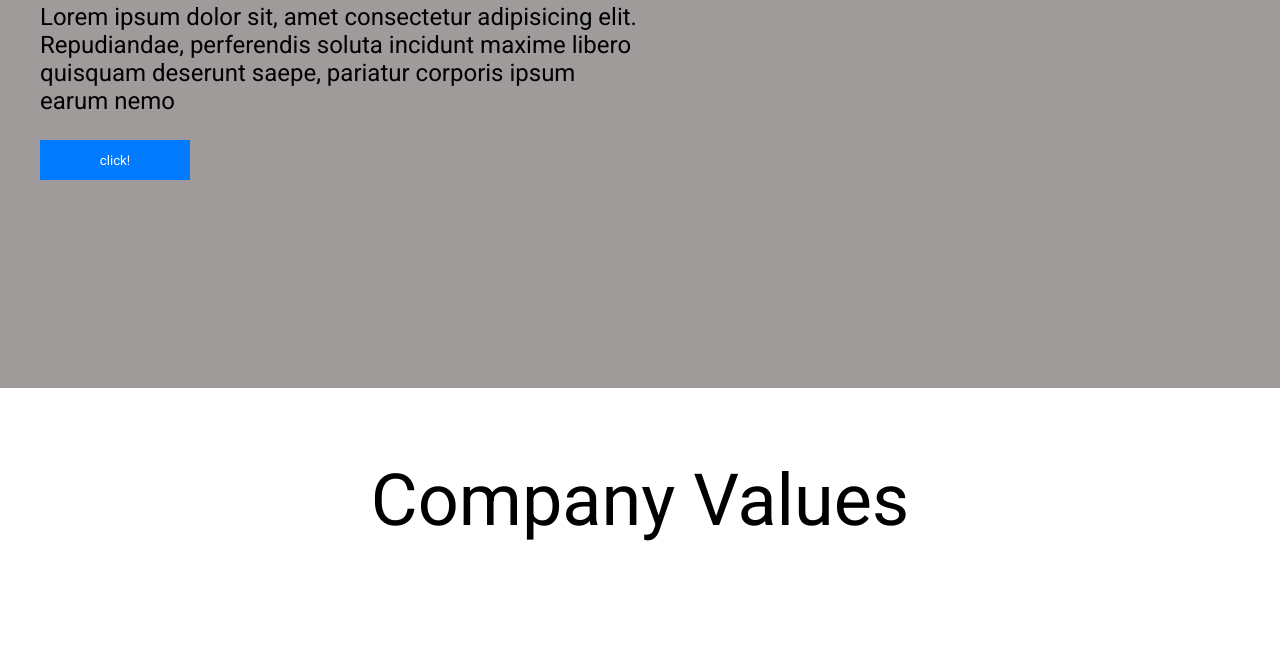
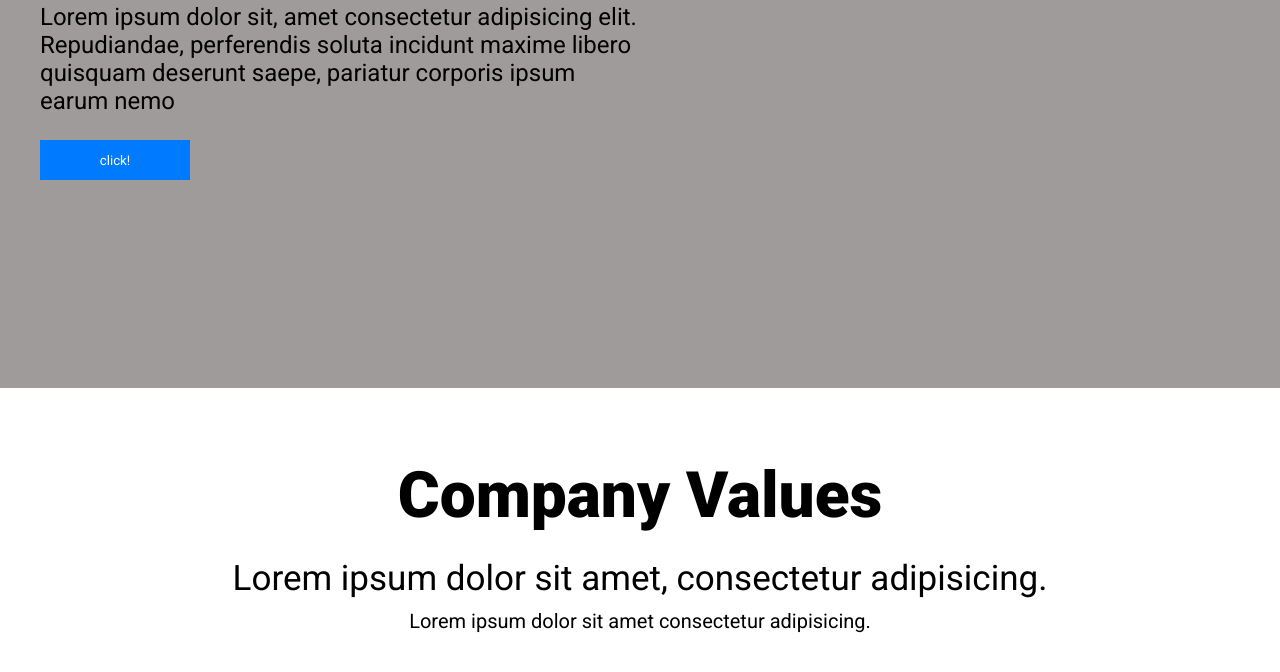
Before and after one commit to REDGROUL/HTMLPrac, a plain HTML site: page index.html in a window 1280 px wide. Shown: the part 422-1094 px from the top of the page. Drawn offline with Linux system fonts and the light colour scheme.

Commit message:
add company cards

```diff
--- a/index.html
+++ b/index.html
@@ -58,6 +58,28 @@
                         <div class="hsection__text">
                             Company Values
                         </div>
+                        <div class="hsection__subtext">
+                            Lorem ipsum dolor sit amet, consectetur adipisicing.
+                        </div>
+                        <div class="hsection_minitext">
+                            Lorem ipsum dolor sit amet consectetur adipisicing.
+                        </div>
+
+                    </div>
+
+                    <div class="company__cards">
+                        <div class="card__item">
+
+                        </div>
+                        <div class="card__item">
+
+                        </div>
+                        <div class="card__item">
+
+                        </div>
+                        <div class="card__item">
+
+                        </div>
                     </div>
                 </div>
             </div>
--- a/style.css
+++ b/style.css
@@ -81,5 +81,23 @@
 .hsection{
     margin-top: 70px;
     text-align: center;
-    font-size: 72px;
+    font-size: 64px;
+
 }
+.hsection__text{
+    font-weight: 600;
+
+}
+.hsection__subtext{
+    margin-top: 25px;
+    font-size: 35px;
+}
+
+.hsection_minitext{
+    margin-top: 10px;
+    font-size: 20px;
+}
+
+.company__cards{
+
+}
```
